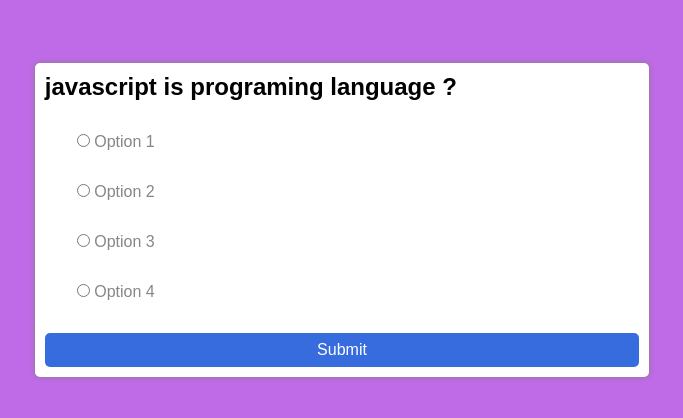
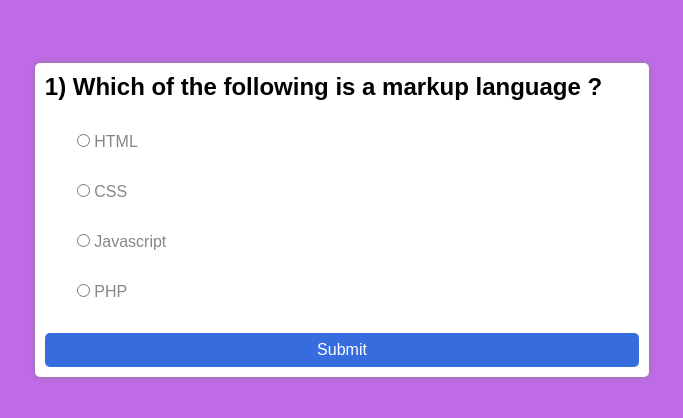
Before and after one commit to OmkarDubey07/Quiz-app, a plain HTML site: page index.html in a window 1280 px wide. Shown: the part 180-598 px from the top of the page, without its empty margins (298-981 px from the left). Drawn offline with Linux system fonts and the light colour scheme.

Commit message:
project is complete

```diff
--- a/Assets/script.js
+++ b/Assets/script.js
@@ -1 +1,113 @@
-import { questions } from "./questions";
+"use strict";
+
+const questions = [
+    {
+        que: "Which of the following is a markup language ?",
+        a: "HTML",
+        b: "CSS",
+        c: "Javascript",
+        d: "PHP",
+        correct: "a",
+    },
+    {
+        que: "What does CSS stands for ?",
+        a: "Hypertext Markup Language",
+        b: "Cascading Style Sheet",
+        c: "Jason Object Notation",
+        d: "Senior Citizen Savings Scheme",
+        correct: "b",
+    },
+    {
+        que: "What year was JavaScript Launched ?",
+        a: "1996",
+        b: "1995",
+        c: "1994",
+        d: "none of above",
+        correct: "b",
+    },
+    {
+        que: "Which of the following methods can be used to display data in some form using Javascript?",
+        a: "Document.write()",
+        b: "Console.log()",
+        c: "Window.alert()",
+        d: "All of above",
+        correct: "d",
+    },
+    {
+        que: "How can a datatype be declared to be a constant type?",
+        a: "constant",
+        b: "var",
+        c: "const",
+        d: "let",
+        correct: "c",
+    },
+    {
+        que: "Which of the following methods is used to access HTML elements using Javascript?",
+        a: "getElementById()",
+        b: "getElementByClassName()",
+        c: "Both A and B",
+        d: "None of the above",
+        correct: "c",
+    },
+];
+
+let index = 0;
+const total = questions.length;
+let right = 0 , wrong = 0 ;
+const quesBox = document.getElementById("quesBox");
+const optionInputs = document.querySelectorAll(".options");
+
+const loadQuestion = () => {
+    if(index === total){
+        return endQuiz();
+    }
+    reset();
+    const data = questions[index];
+    quesBox.innerText = `${index + 1}) ${data.que}`;
+    optionInputs[0].nextElementSibling.innerText = data.a;
+    optionInputs[1].nextElementSibling.innerText = data.b;
+    optionInputs[2].nextElementSibling.innerText = data.c;
+    optionInputs[3].nextElementSibling.innerText = data.d;
+};
+
+const submitQuiz = () => {
+    const data = questions[index];
+    const ans = getAnswer();
+    if (ans === data.correct) {
+        right++ ;
+    }else{
+        wrong++ ;
+    }
+    index++;
+    loadQuestion()
+    return ;
+};
+
+const getAnswer = () => {
+    let answer ;
+    optionInputs.forEach((input) => {
+        if (input.checked) {
+            answer = input.value;
+
+        }
+    });
+    return answer;
+};
+
+const reset = () =>{
+    optionInputs.forEach(
+        (input) =>{
+            input.checked = false ;
+        }
+    )
+}
+
+const endQuiz = () =>{
+    document.getElementById('box').innerHTML = `
+    <div style="text-align:center">
+        <h3>Thank you for playing the quiz</h3>
+        <h2>${right} / ${total} are correct </h2>
+    </div>`;
+}
+
+loadQuestion();
--- a/index.html
+++ b/index.html
@@ -12,7 +12,7 @@
 <body>
     <div class="main">
         <div id="box">
-            <h2>javascript is programing language ?</h2>
+            <h2 id="quesBox">javascript is programing language ?</h2>
             <div class="row">
                 <input class="options" id="option1" type="radio" value="a" name="option">
                 <label for="option1">Option 1</label>
@@ -29,7 +29,7 @@
                 <input class="options" id="option4" type="radio" value="d" name="option">
                 <label for="option4">Option 4</label>
             </div>
-            <button class="btn">Submit</button>
+            <button class="btn" onclick="submitQuiz()">Submit</button>
 
         </div>
     </div>
```
Also changed, not shown: Assets/questions.js (deleted, +0 -50 lines).
